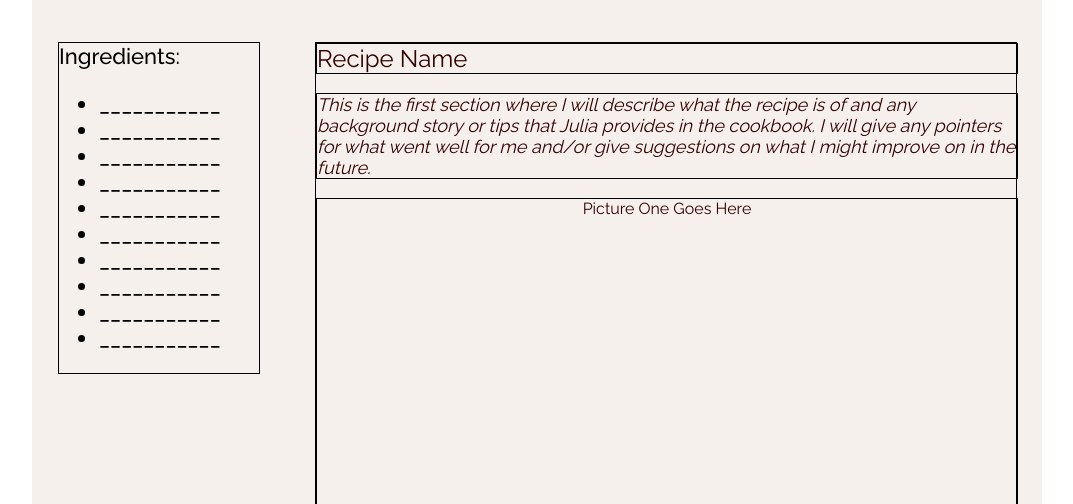
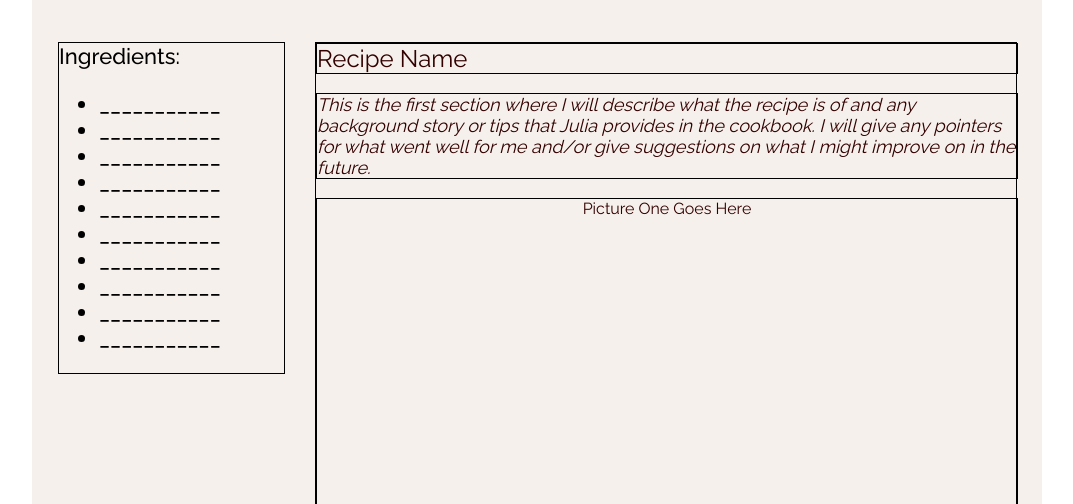
Before and after one commit to svijgen/final_project, a plain HTML site: page recipe_one.html in a window 1280 px wide. Shown: the part 296-800 px from the top of the page, without its empty margins (103-1176 px from the left). Drawn offline with Linux system fonts and the light colour scheme.

Commit message:
aside edit

```diff
--- a/style.css
+++ b/style.css
@@ -104,7 +104,7 @@ aside {
 	font-size: 22px;
 	margin-top: 45px;
 	margin-left: 1px;
-	width: 200px;
+	width: 225px;
 	border: 1px solid black;
 }
 
```
